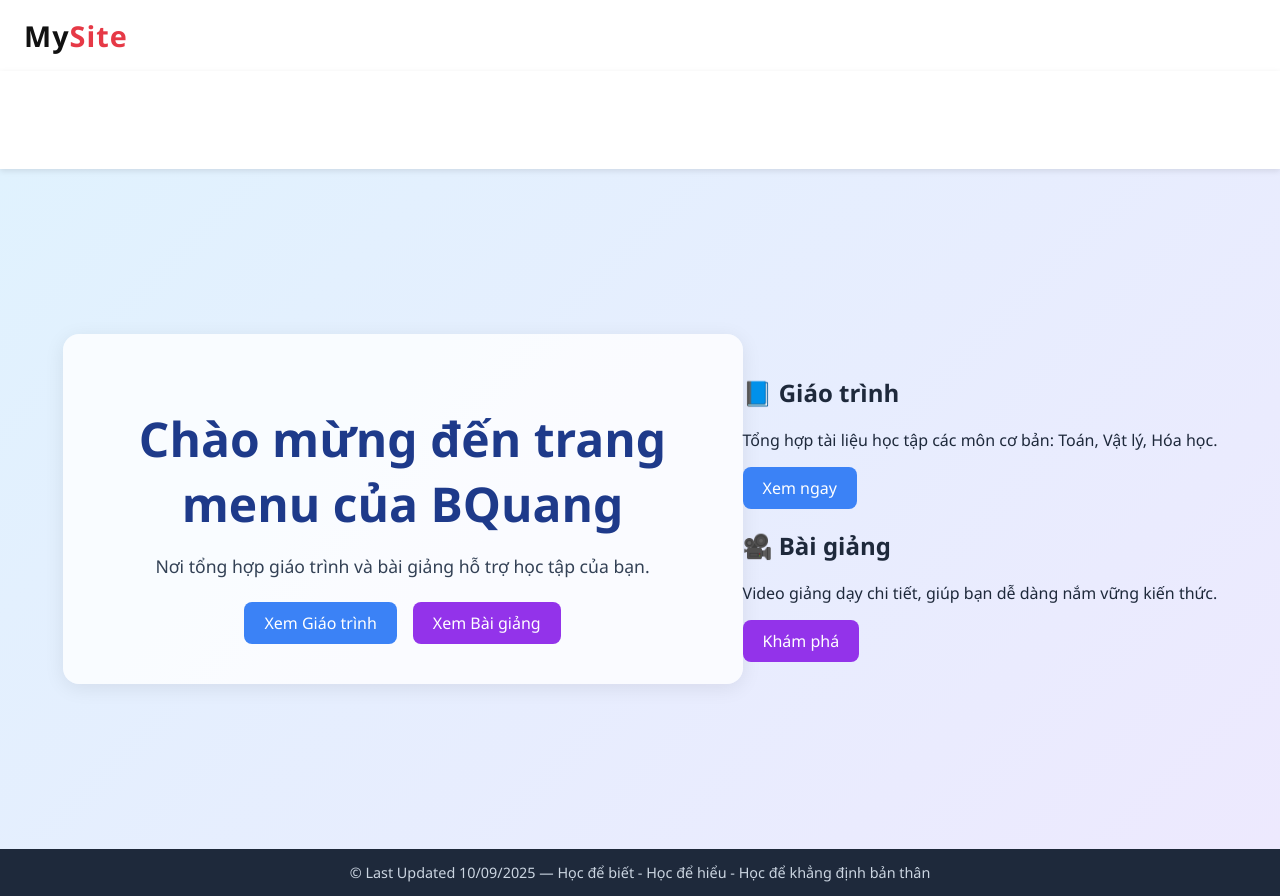
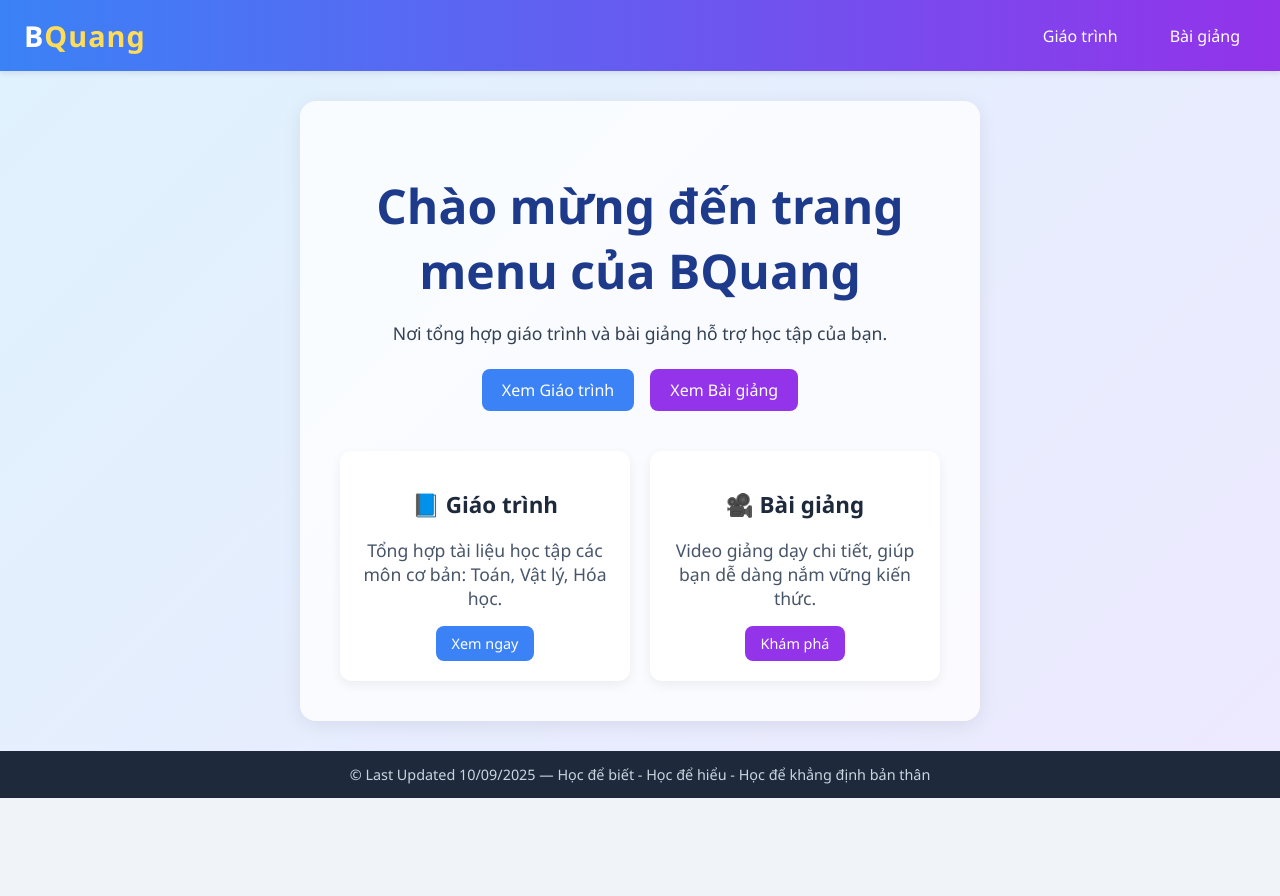
Before and after one commit to BuuQuang12P/quang.github.io, a plain HTML site: page index.html in a window 1280 px wide. After the commit the page ends 800 px from the top, so only its background shows below. Drawn offline with Linux system fonts and the light colour scheme.

Commit message:
Update index.html

```diff
--- a/index.html
+++ b/index.html
@@ -12,20 +12,42 @@
       color: #1e293b;
     }
 
-    /* Header */
+    /* ===== Header ===== */
     header {
+      display: flex;
+      align-items: center;
+      justify-content: space-between; /* logo bên trái, menu bên phải */
+      padding: 16px 24px;
       background: linear-gradient(90deg, #3b82f6, #9333ea);
       position: sticky;
       top: 0;
       z-index: 10;
       box-shadow: 0 2px 6px rgba(0,0,0,0.1);
     }
+
+    /* Logo text */
+    .logo-text {
+      font-size: 1.8rem;
+      font-weight: 700;
+      text-decoration: none;
+      color: #fff; /* màu chữ logo */
+      letter-spacing: 1px;
+      transition: transform 0.2s, opacity 0.3s;
+    }
+    .logo-text span {
+      color: #ffdd57; /* nhấn mạnh chữ Quang */
+    }
+    .logo-text:hover {
+      opacity: 0.85;
+      transform: scale(1.05);
+    }
+
+    /* Navigation menu */
     .nav {
       display: flex;
-      justify-content: center;
       gap: 20px;
-      padding: 14px;
       margin: 0;
+      padding: 0;
     }
     .nav > li {
       list-style: none;
@@ -69,7 +91,7 @@
       display: block;
     }
 
-    /* Main hero section */
+    /* ===== Main hero section ===== */
     main {
       display: flex;
       justify-content: center;
@@ -100,6 +122,7 @@
       display: flex;
       justify-content: center;
       gap: 16px;
+      flex-wrap: wrap;
     }
     .btn {
       display: inline-block;
@@ -121,7 +144,34 @@
       background: #7e22ce;
     }
 
-    /* Footer */
+    /* Features section */
+    .features {
+      margin-top: 40px;
+      display: grid;
+      grid-template-columns: repeat(auto-fit, minmax(250px, 1fr));
+      gap: 20px;
+    }
+    .card {
+      background: #fff;
+      padding: 20px;
+      border-radius: 12px;
+      box-shadow: 0 4px 12px rgba(0,0,0,0.06);
+      text-align: center;
+    }
+    .card h2 {
+      margin-bottom: 12px;
+      font-size: 1.4rem;
+    }
+    .card p {
+      margin-bottom: 16px;
+      color: #475569;
+    }
+    .btn.small {
+      padding: 8px 16px;
+      font-size: 0.9rem;
+    }
+
+    /* ===== Footer ===== */
     footer {
       background: #1e293b;
       color: #cbd5e1;
@@ -130,45 +180,14 @@
       font-size: 0.9rem;
     }
   </style>
-  <style>
-    body {
-      margin: 0;
-      font-family: "Segoe UI", Arial, sans-serif;
-      background: #f8f9fa;
-    }
-
-    header {
-      display: flex;
-      align-items: center;
-      padding: 16px 24px;
-      background: white;
-      box-shadow: 0 2px 6px rgba(0,0,0,0.1);
-    }
-
-    .logo-text {
-      font-size: 1.8rem;
-      font-weight: 700;
-      text-decoration: none;
-      color: #111;
-      letter-spacing: 1px;
-    }
-
-    .logo-text span {
-      color: #e63946; /* đổi màu phần "Site" */
-    }
-
-    /* hiệu ứng hover */
-    .logo-text:hover {
-      opacity: 0.8;
-    }
-  </style>
 </head>
-  <header>
-    <a href="/" class="logo-text">My<span>Site</span></a>
-  </header>
 <body>
   <!-- Header -->
   <header>
+    <!-- Logo chữ -->
+    <a href="/" class="logo-text">B<span>Quang</span></a>
+
+    <!-- Navigation menu -->
     <ul class="nav">
       <li>
         <a href="#">Giáo trình</a>
@@ -193,7 +212,6 @@
         <a href="#" class="btn">Xem Giáo trình</a>
         <a href="baigiang.html" class="btn secondary">Xem Bài giảng</a>
       </div>
-  </div>
 
       <!-- Features Section -->
       <section class="features">
@@ -208,6 +226,7 @@
           <a href="baigiang.html" class="btn secondary small">Khám phá</a>
         </div>
       </section>
+    </div>
   </main>
 
   <!-- Footer -->
```
Lines whose indentation alone changed are shown as unchanged.
